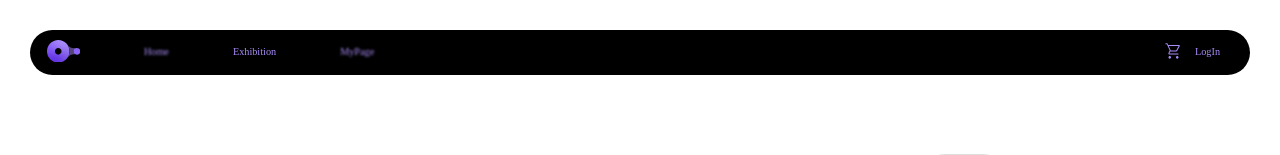
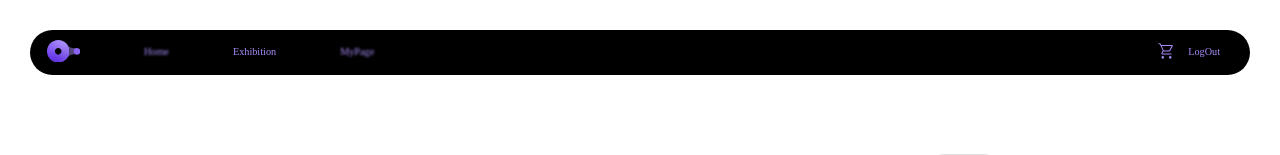
Before and after one commit to 23-2-Media-Project/front, a React (Create React App) app: page /exhibition in a window 1280 px wide. Shown: the top 155 px of the page. Built offline with nearby package versions, Linux system fonts and the light colour scheme; a web font is replaced by a local one.

Commit message:
feature: 헤더 로그인, 로그아웃 텍스트 번갈아 나오게 하기

```diff
--- a/src/components/common/Header.jsx
+++ b/src/components/common/Header.jsx
@@ -1,4 +1,4 @@
-import React from "react";
+import React, { useState } from "react";
 import { Link, useLocation } from "react-router-dom";
 import styled from "styled-components";
 
@@ -14,6 +14,8 @@ import { ReactComponent as ShoppingCartSvg } from "../../assets/icons/shopping_c
  */
 
 const Header = () => {
+  const [isLogin, setLogin] = useState(false);
+
   // 현재 경로 확인 변수
   let location = useLocation();
 
@@ -47,7 +49,9 @@ const Header = () => {
         <PurchaseBtn to="purchase">
           <ShoppingCartSvg style={{ width: "1.5vw" }} />
         </PurchaseBtn>
-        <SignupBtn to="signup">LogIn</SignupBtn>
+        <SignupBtn to="signup" onClick={() => setLogin(!isLogin)}>
+          {isLogin ? "LogIn" : "LogOut"}
+        </SignupBtn>
       </RightBtnWrap>
     </HeaderWrap>
   );
```
